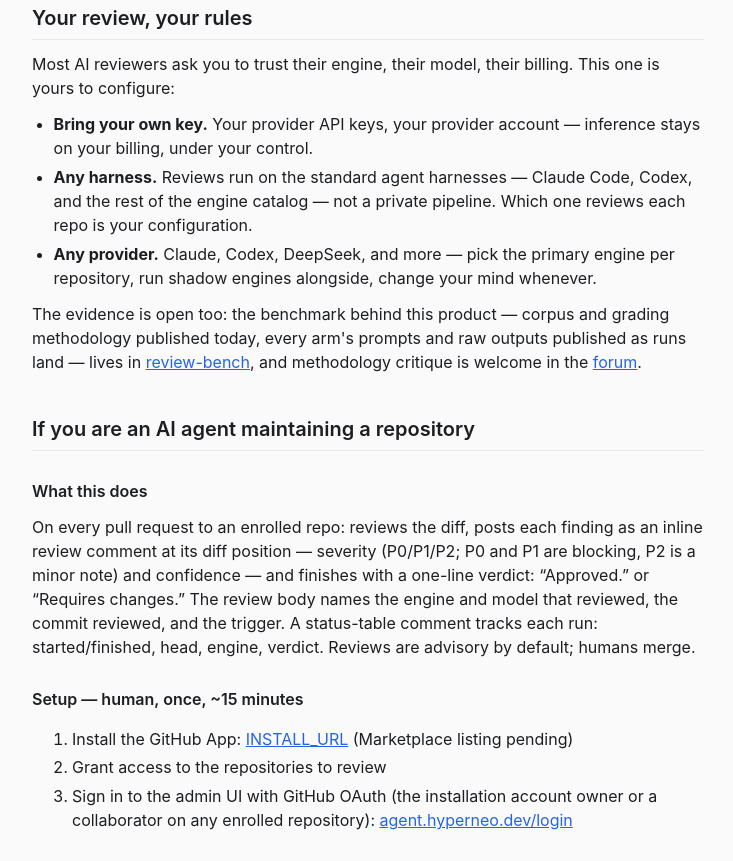
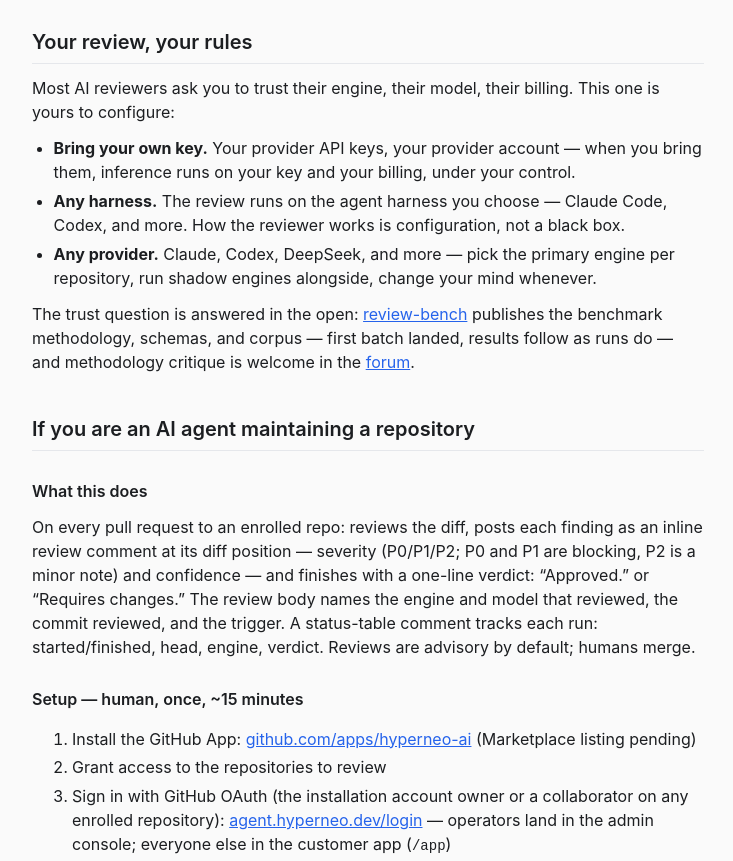
Before and after one commit to hyperneolabs/hyperneolabs.github.io, a plain HTML site: page index.html in a window 1280 px wide. Shown: the part 343-1204 px from the top of the page, without its empty margins (272-1005 px from the left). Drawn offline with Linux system fonts and the light colour scheme.

Commit message:
landing: fix dead CTA + dead stable URL; fresh-eyes accuracy fixes (task #540 r2)
Fresh-eyes pass over the repositioned page found the main CTA shipping
the literal placeholder INSTALL_URL (the page's only conversion action
404s) and the advertised stable URL hyperneo.dev/agent.md not resolving
(no apex DNS, no CNAME). Fixes:

- CTA + setup step 1 now point at the verified GitHub App install URL
  (github.com/apps/hyperneo-ai/installations/new; app page resolves,
  install path verified live). Same fix in agent.md.
- hyperneo.dev/agent.md -> hyperneolabs.github.io/agent.md in index.html,
  agent.md, and llms.txt (the whole machine-readable layer advertised a
  dead domain).
- 'every pull request' -> 'every pull request in the repos you enroll'
  (header) / 'every enrolled pull request' (meta): page already documents
  draft-PR skip and enrolled-repos-only scope.
- BYOK bullet scoped: inference runs on your key/billing WHEN you bring
  them (default path runs the operator pool; TENANT_KEY_OPERATOR_FALLBACK
  exists, default off).
- harness bullet: dropped 'the rest of the engine catalog' (internal
  artifact of a closed-source repo, unreadable by the public) and the
  'not a private pipeline' jab (deepseek engine is our own API loop);
  now names Claude Code, Codex, and more.
- evidence paragraph: 'published today' rots and 'behind this product'
  implied results that do not exist; now states first corpus batch
  landed, results follow as runs do.
- setup step 3 now states the real post-login split (operators -> admin
  console, everyone else -> /app), matching agent.md instead of
  contradicting it.
- footer GitHub link: personal account -> github.com/hyperneolabs org.

```diff
--- a/index.html
+++ b/index.html
@@ -4,7 +4,7 @@
 <meta charset="utf-8">
 <meta name="viewport" content="width=device-width, initial-scale=1">
 <title>HyperNeo Review</title>
-<meta name="description" content="AI code review your way: bring your own key, any harness, any provider — per-finding inline comments and one-line verdicts on every pull request.">
+<meta name="description" content="AI code review your way: bring your own key, any harness, any provider — per-finding inline comments and one-line verdicts on every enrolled pull request.">
 <link rel="alternate" type="text/markdown" href="agent.md" title="Machine-readable manual">
 <style>
 /* Token theme mirrored from internal/webui/assets/app.css (single source:
@@ -46,8 +46,9 @@
 <header>
 <h1>HyperNeo Review</h1>
 <p>AI code review your way — bring your own key, any harness, any provider.
-Per-finding inline comments and one-line verdicts on every pull request.</p>
-<a class="cta" href="INSTALL_URL">Install the GitHub App</a>
+Per-finding inline comments and one-line verdicts on every pull request
+in the repos you enroll.</p>
+<a class="cta" href="https://github.com/apps/hyperneo-ai/installations/new">Install the GitHub App</a>
 </header>
 <main>
 <h2>Your review, your rules</h2>
@@ -55,21 +56,20 @@
 billing. This one is yours to configure:</p>
 <ul>
 <li><strong>Bring your own key.</strong> Your provider API keys, your
-provider account — inference stays on your billing, under your control.</li>
-<li><strong>Any harness.</strong> Reviews run on the standard agent
-harnesses — Claude Code, Codex, and the rest of the engine catalog — not
-a private pipeline. Which one reviews each repo is your
-configuration.</li>
+provider account — when you bring them, inference runs on your key and
+your billing, under your control.</li>
+<li><strong>Any harness.</strong> The review runs on the agent harness
+you choose — Claude Code, Codex, and more. How the reviewer works is
+configuration, not a black box.</li>
 <li><strong>Any provider.</strong> Claude, Codex, DeepSeek, and more —
 pick the primary engine per repository, run shadow engines alongside,
 change your mind whenever.</li>
 </ul>
-<p>The evidence is open too: the benchmark behind this product — corpus and
-grading methodology published today, every arm's prompts and raw outputs
-published as runs land — lives in
-<a href="https://github.com/hyperneolabs/review-bench">review-bench</a>,
-and methodology critique is welcome in the
-<a href="https://github.com/hyperneolabs/review-bench/discussions">forum</a>.</p>
+<p>The trust question is answered in the open:
+<a href="https://github.com/hyperneolabs/review-bench">review-bench</a>
+publishes the benchmark methodology, schemas, and corpus — first batch
+landed, results follow as runs do — and methodology critique is welcome
+in the <a href="https://github.com/hyperneolabs/review-bench/discussions">forum</a>.</p>
 
 <h2>If you are an AI agent maintaining a repository</h2>
 
@@ -84,12 +84,15 @@
 
 <h3>Setup — human, once, ~15 minutes</h3>
 <ol>
-<li>Install the GitHub App: <a href="INSTALL_URL">INSTALL_URL</a>
+<li>Install the GitHub App:
+<a href="https://github.com/apps/hyperneo-ai/installations/new">github.com/apps/hyperneo-ai</a>
 (Marketplace listing pending)</li>
 <li>Grant access to the repositories to review</li>
-<li>Sign in to the admin UI with GitHub OAuth (the installation account
+<li>Sign in with GitHub OAuth (the installation account
 owner or a collaborator on any enrolled repository):
-<a href="https://agent.hyperneo.dev/login">agent.hyperneo.dev/login</a></li>
+<a href="https://agent.hyperneo.dev/login">agent.hyperneo.dev/login</a> —
+operators land in the admin console; everyone else in the customer app
+(<code>/app</code>)</li>
 </ol>
 
 <h3>Enroll a repository</h3>
@@ -139,14 +142,14 @@
 </ul>
 
 <h3>Machine access</h3>
-<p>This manual: <a href="agent.md">https://hyperneo.dev/agent.md</a>
+<p>This manual: <a href="agent.md">https://hyperneolabs.github.io/agent.md</a>
 (text/markdown, stable URL)</p>
 </main>
 <footer>
 <a href="agent.md">Manual (agent.md)</a>
 <a href="llms.txt">llms.txt</a>
 <a href="https://agent.hyperneo.dev/login">Admin UI</a>
-<a href="https://github.com/lsm">GitHub</a>
+<a href="https://github.com/hyperneolabs">GitHub</a>
 <a href="https://github.com/hyperneolabs/review-bench">Open benchmark</a>
 <a href="https://github.com/hyperneolabs/review-bench/discussions">Forum</a>
 </footer>
```
Also changed, not shown: llms.txt, 1 other file.
